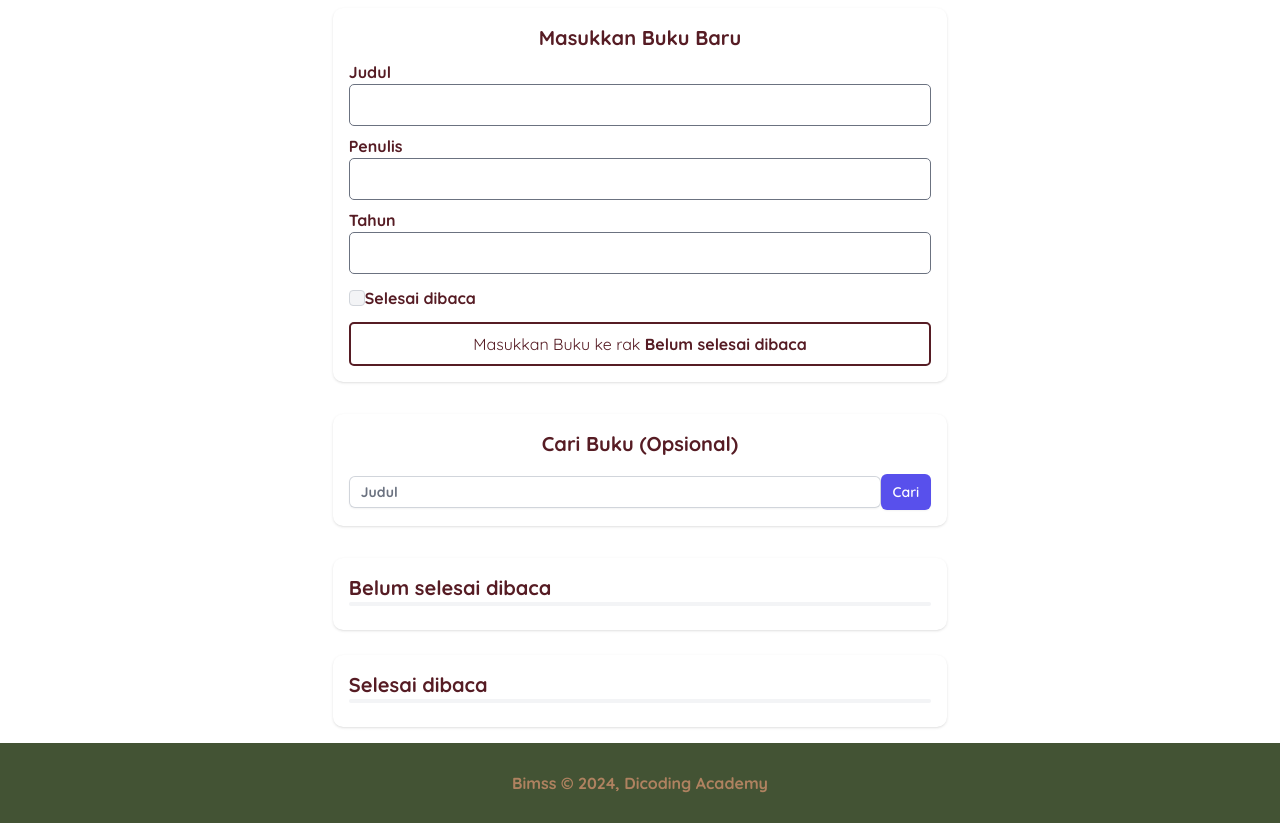
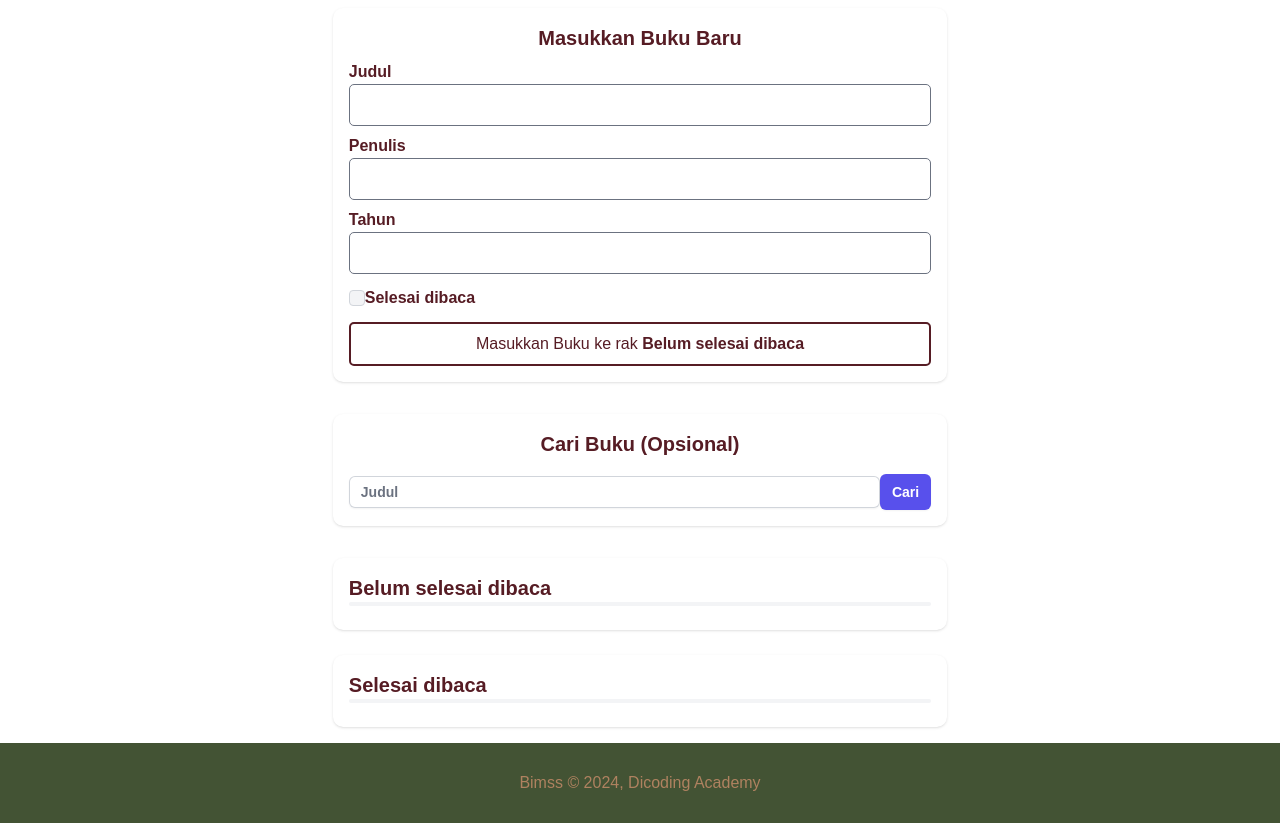
Before and after one commit to bimamib/Book-Shelf_Apps, a plain HTML site: page index.html in a window 1280 px wide. Shown: the part 60-883 px from the top of the page. Drawn offline with nearby package versions, Linux system fonts and the light colour scheme; some packages are replaced by stand-ins of ours; a script that the page names is missing.

Commit message:
Update style.css
feat: ubah font pada book tittle, mengubah font-family

```diff
--- a/style/style.css
+++ b/style/style.css
@@ -8,7 +8,7 @@ body,
 input,
 button {
 	/* background: #FFE0B5; */
-	font-family: 'Quicksand', sans-serif;
+	font-family: "Nunito", sans-serif;
 }
 
 /* .shadow {
@@ -216,7 +216,7 @@ main {
 }
 
 .book_shelf > .book_list > .book_item > .book-info > h3 {
-	font-weight: bold;
+	font-weight: 800;
 }
 
 .book_shelf > .book_list > .book_item > .action {
@@ -280,7 +280,6 @@ footer{
   color: #FAF1E4;
   background-color: #435334;
   text-align: center;
-  font-weight: bold;
 }
 
 
```
